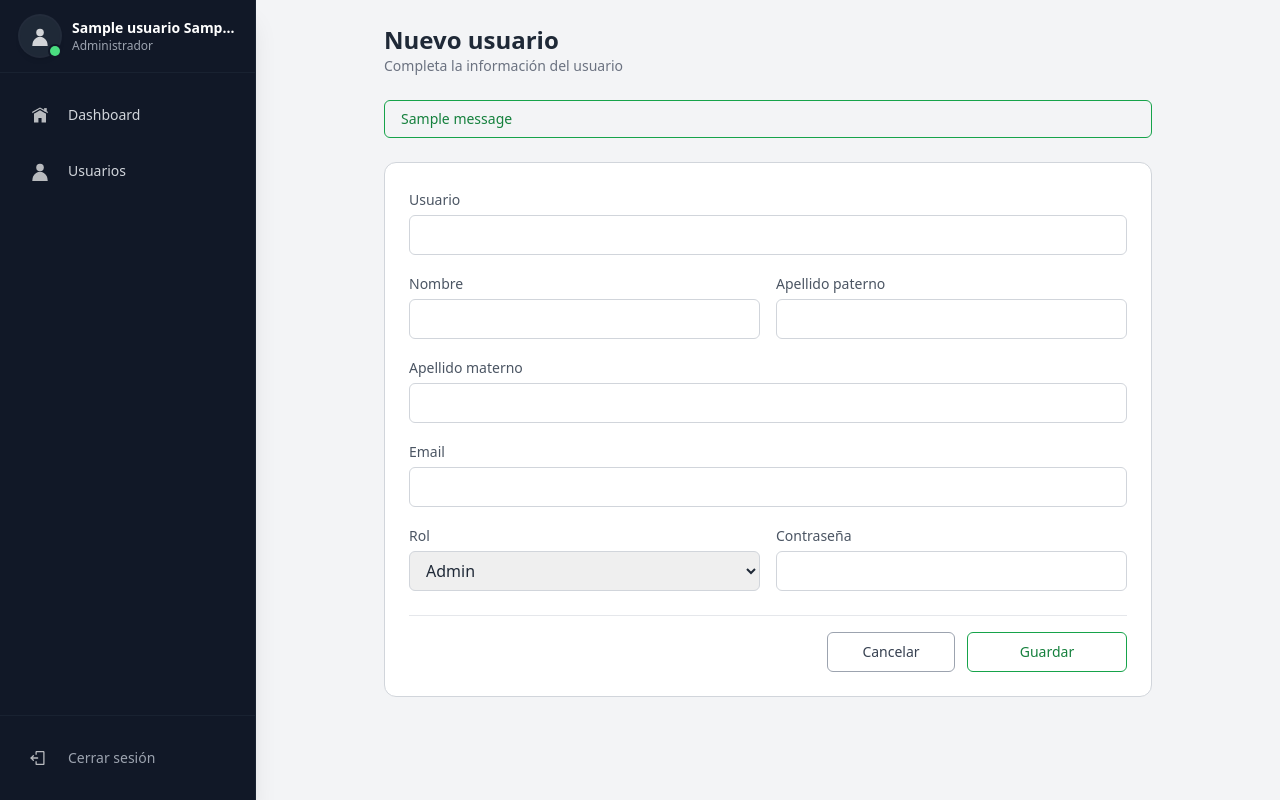
After one commit to FMM28/CostFlow, a Flask app: page /admin/users/create in a window 1280 px wide. The commit adds this page. Run offline with Flask 3, Linux system fonts and the light colour scheme; a user stored in the database is signed in; tables that the repository leaves empty hold one stand-in row (values such as "Sample post"); one stand-in notice (Sample message) is shown; some libraries are stand-ins or nearby versions.

Commit message:
CRUD usuarios

```diff
--- /dev/null
+++ b/app/auth/decorators.py
@@ -0,0 +1,17 @@
+from functools import wraps
+from flask import redirect, url_for, abort
+from flask_login import current_user
+
+def role_required(role):
+    def decorator(f):
+        @wraps(f)
+        def wrapper(*args, **kwargs):
+            if not current_user.is_authenticated:
+                return redirect(url_for("auth.login"))
+
+            if current_user.role != role:
+                abort(403)
+
+            return f(*args, **kwargs)
+        return wrapper
+    return decorator
--- a/app/routes/admin.py
+++ b/app/routes/admin.py
@@ -1,8 +1,102 @@
-from flask import Blueprint, render_template
+from flask import Blueprint, render_template, request, redirect, url_for, flash
+from flask_login import login_required
+from app.services.user_service import UserService
+from app.auth.decorators import role_required
 
 
 admin_bp = Blueprint("admin", __name__, url_prefix="/admin")
 
+
 @admin_bp.get("/")
+@login_required
+@role_required("admin")
 def dashboard():
     return render_template("admin/dashboard.html")
+
+
+@admin_bp.get("/users")
+@login_required
+@role_required("admin")
+def users():
+    usuarios = UserService.get_all_users()
+    return render_template("admin/users.html", usuarios=usuarios)
+
+
+@admin_bp.get("/users/create")
+@login_required
+@role_required("admin")
+def create_user():
+    return render_template("admin/form_user.html", usuario=None)
+
+
+@admin_bp.post("/users/create")
+@login_required
+@role_required("admin")
+def create_user_post():
+    user, error = UserService.create_user(
+        username=request.form.get("username"),
+        email=request.form.get("email"),
+        role=request.form.get("role"),
+        nombre=request.form.get("nombre"),
+        ap_paterno=request.form.get("ap_paterno"),
+        ap_materno=request.form.get("ap_materno"),
+        password=request.form.get("password"),
+    )
+
+    if error:
+        flash(error, "danger")
+        return render_template("admin/form_user.html", usuario=None)
+
+    flash("Usuario creado correctamente", "success")
+    return redirect(url_for("admin.users"))
+
+
+@admin_bp.get("/users/<int:user_id>/edit")
+@login_required
+@role_required("admin")
+def edit_user(user_id):
+    usuario = UserService.get_user_by_id(user_id)
+
+    if not usuario:
+        flash("Usuario no encontrado", "danger")
+        return redirect(url_for("admin.users"))
+
+    return render_template("admin/form_user.html", usuario=usuario)
+
+
+@admin_bp.post("/users/<int:user_id>/edit")
+@login_required
+@role_required("admin")
+def edit_user_post(user_id):
+    user, error = UserService.update_user(
+        user_id=user_id,
+        username=request.form.get("username"),
+        email=request.form.get("email"),
+        role=request.form.get("role"),
+        nombre=request.form.get("nombre"),
+        ap_paterno=request.form.get("ap_paterno"),
+        ap_materno=request.form.get("ap_materno"),
+        password=request.form.get("password"),
+    )
+
+    if error:
+        flash(error, "danger")
+        usuario = UserService.get_user_by_id(user_id)
+        return render_template("admin/form_user.html", usuario=usuario)
+
+    flash("Usuario actualizado correctamente", "success")
+    return redirect(url_for("admin.users"))
+
+
+@admin_bp.post("/users/<int:user_id>/delete")
+@login_required
+@role_required("admin")
+def delete_user(user_id):
+    success, error = UserService.delete_user(user_id)
+
+    if error:
+        flash(error, "danger")
+    else:
+        flash("Usuario eliminado correctamente", "success")
+
+    return redirect(url_for("admin.users"))
--- /dev/null
+++ b/app/templates/admin/base_form.html
@@ -0,0 +1,86 @@
+{% extends "admin/base.html" %}
+
+{% block title %}
+    {% block form_title %}Formulario{% endblock %}
+{% endblock %}
+
+{% block content %}
+
+<div class="max-w-3xl mx-auto space-y-6">
+
+    <!-- Header -->
+    <div>
+        <h1 class="text-2xl font-semibold text-gray-800">
+            {% block form_header %}Formulario{% endblock %}
+        </h1>
+        <p class="text-sm text-gray-500">
+            {% block form_subtitle %}{% endblock %}
+        </p>
+    </div>
+
+    <!-- Flash messages -->
+    {% with messages = get_flashed_messages(with_categories=true) %}
+        {% if messages %}
+            <div class="space-y-2">
+                {% for category, message in messages %}
+                    <div class="
+                        px-4 py-2 rounded-md text-sm border
+                        {% if category == 'success' %}
+                            border-green-600 text-green-700
+                        {% elif category == 'danger' %}
+                            border-red-600 text-red-700
+                        {% elif category == 'warning' %}
+                            border-amber-600 text-amber-700
+                        {% else %}
+                            border-gray-300 text-gray-700
+                        {% endif %}
+                    ">
+                        {{ message }}
+                    </div>
+                {% endfor %}
+            </div>
+        {% endif %}
+    {% endwith %}
+
+    <!-- Card -->
+    <div class="bg-white border border-gray-300 rounded-xl p-6">
+
+        <form method="POST" class="space-y-6">
+
+            {% block form_fields %}
+            {% endblock %}
+
+            <!-- Actions -->
+            <div class="flex justify-end gap-3 pt-4 border-t">
+
+                {% block form_actions %}
+
+                <a href="{{ url_for('admin.users') }}"
+                   class="inline-flex items-center justify-center
+                          w-32 h-10
+                          border border-gray-400 text-gray-700
+                          rounded-md text-sm
+                          hover:bg-gray-200 transition">
+                    Cancelar
+                </a>
+
+                <button type="submit"
+                        class="inline-flex items-center justify-center
+                               w-40 h-10
+                               border border-green-600 text-green-700
+                               rounded-md text-sm
+                               hover:bg-green-600 hover:text-white transition">
+                    Guardar
+                </button>
+
+                {% endblock %}
+
+            </div>
+
+        </form>
+
+    </div>
+
+</div>
+
+{% endblock %}
--- /dev/null
+++ b/app/templates/admin/form_user.html
@@ -0,0 +1,91 @@
+{% extends "admin/base_form.html" %}
+
+{% block form_title %}
+    {{ "Editar usuario" if usuario else "Crear usuario" }}
+{% endblock %}
+
+{% block form_header %}
+    {{ "Editar usuario" if usuario else "Nuevo usuario" }}
+{% endblock %}
+
+{% block form_subtitle %}
+    Completa la información del usuario
+{% endblock %}
+
+
+{% block form_fields %}
+
+<div class="grid grid-cols-2 gap-4">
+
+    <!-- Username -->
+    <div class="space-y-1 col-span-2">
+        <label class="text-sm text-gray-600">Usuario</label>
+        <input type="text" name="username"
+               value="{{ usuario.username if usuario else '' }}"
+               class="w-full h-10 px-3 rounded-md border border-gray-300
+                      focus:outline-none focus:border-gray-500">
+    </div>
+
+    <!-- Nombre -->
+    <div class="space-y-1">
+        <label class="text-sm text-gray-600">Nombre</label>
+        <input type="text" name="nombre"
+               value="{{ usuario.nombre if usuario else '' }}"
+               class="w-full h-10 px-3 rounded-md border border-gray-300">
+    </div>
+
+    <!-- Apellido paterno -->
+    <div class="space-y-1">
+        <label class="text-sm text-gray-600">Apellido paterno</label>
+        <input type="text" name="ap_paterno"
+               value="{{ usuario.ap_paterno if usuario else '' }}"
+               class="w-full h-10 px-3 rounded-md border border-gray-300">
+    </div>
+
+    <!-- Apellido materno -->
+    <div class="space-y-1 col-span-2">
+        <label class="text-sm text-gray-600">Apellido materno</label>
+        <input type="text" name="ap_materno"
+               value="{{ usuario.ap_materno if usuario else '' }}"
+               class="w-full h-10 px-3 rounded-md border border-gray-300">
+    </div>
+
+    <!-- Email -->
+    <div class="space-y-1 col-span-2">
+        <label class="text-sm text-gray-600">Email</label>
+        <input type="email" name="email"
+               value="{{ usuario.email if usuario else '' }}"
+               class="w-full h-10 px-3 rounded-md border border-gray-300">
+    </div>
+
+    <!-- Rol -->
+    <div class="space-y-1">
+        <label class="text-sm text-gray-600">Rol</label>
+        <select name="role"
+                class="w-full h-10 px-3 rounded-md border border-gray-300">
+
+            <option value="admin"
+                {% if usuario and usuario.role == 'admin' %}selected{% endif %}>
+                Admin
+            </option>
+
+            <option value="vendedor"
+                {% if usuario and usuario.role == 'vendedor' %}selected{% endif %}>
+                Vendedor
+            </option>
+
+        </select>
+    </div>
+
+    <!-- Password -->
+    <div class="space-y-1">
+        <label class="text-sm text-gray-600">
+            Contraseña {% if usuario %}(opcional){% endif %}
+        </label>
+        <input type="password" name="password"
+               class="w-full h-10 px-3 rounded-md border border-gray-300">
+    </div>
+
+</div>
+
+{% endblock %}
--- a/app/templates/admin/sidebar.html
+++ b/app/templates/admin/sidebar.html
@@ -37,7 +37,7 @@
         </a>
 
         <!-- Item: Usuarios -->
-        <a href="#"
+        <a href="{{ url_for('admin.users') }}"
            class="group flex items-center px-3 py-2.5 rounded-lg text-gray-300 hover:bg-gray-800 hover:text-white transition-all duration-200">
             <div class="p-1.5 rounded-md group-hover:bg-gray-700/50 transition-colors">
                 <img src="{{ url_for('static', filename='icons/usuario.svg') }}"
```
Also changed, not shown: app/templates/admin/base_table.html (added, +76 -0 lines), app/templates/admin/users.html (added, +99 -0 lines).
